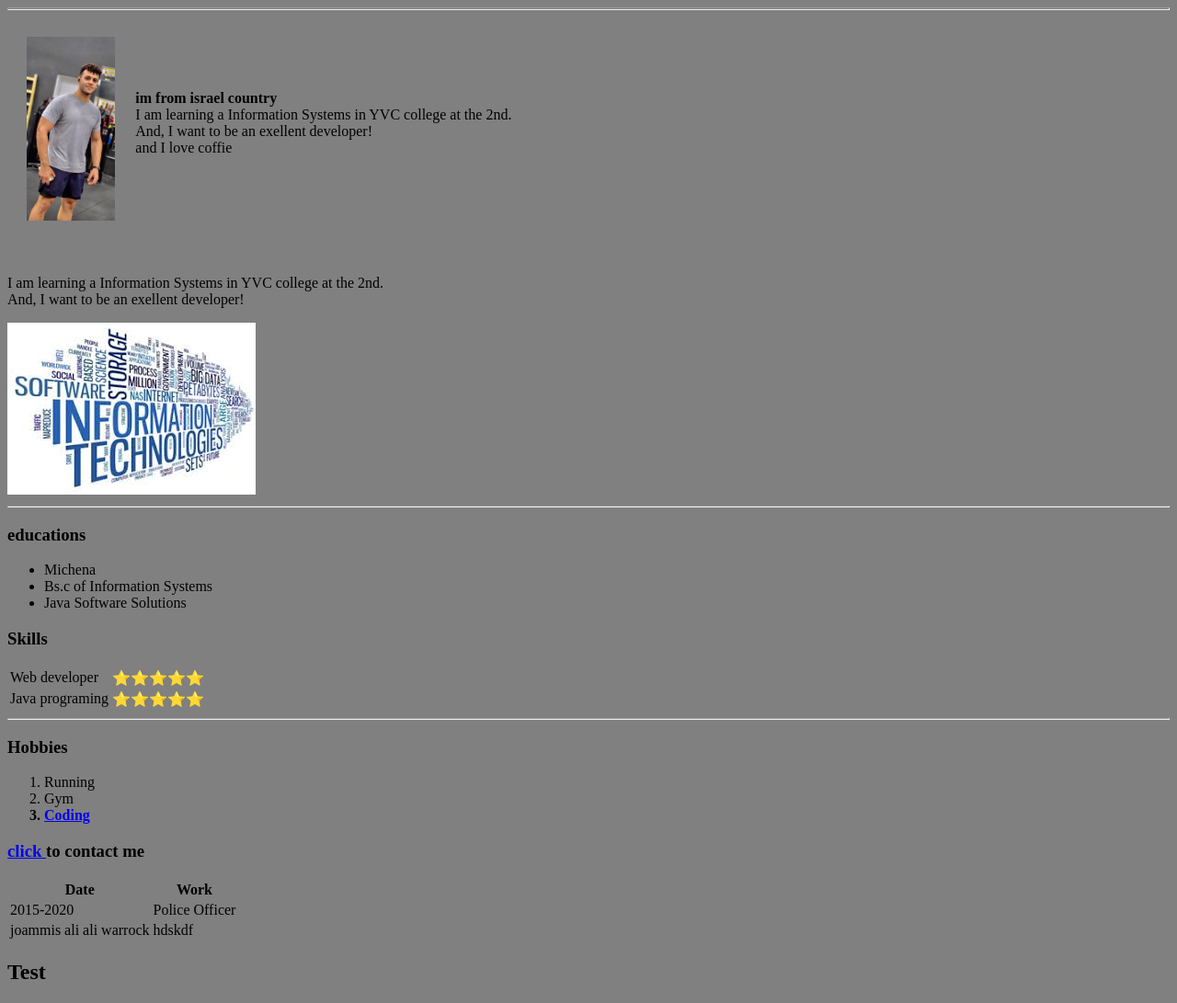
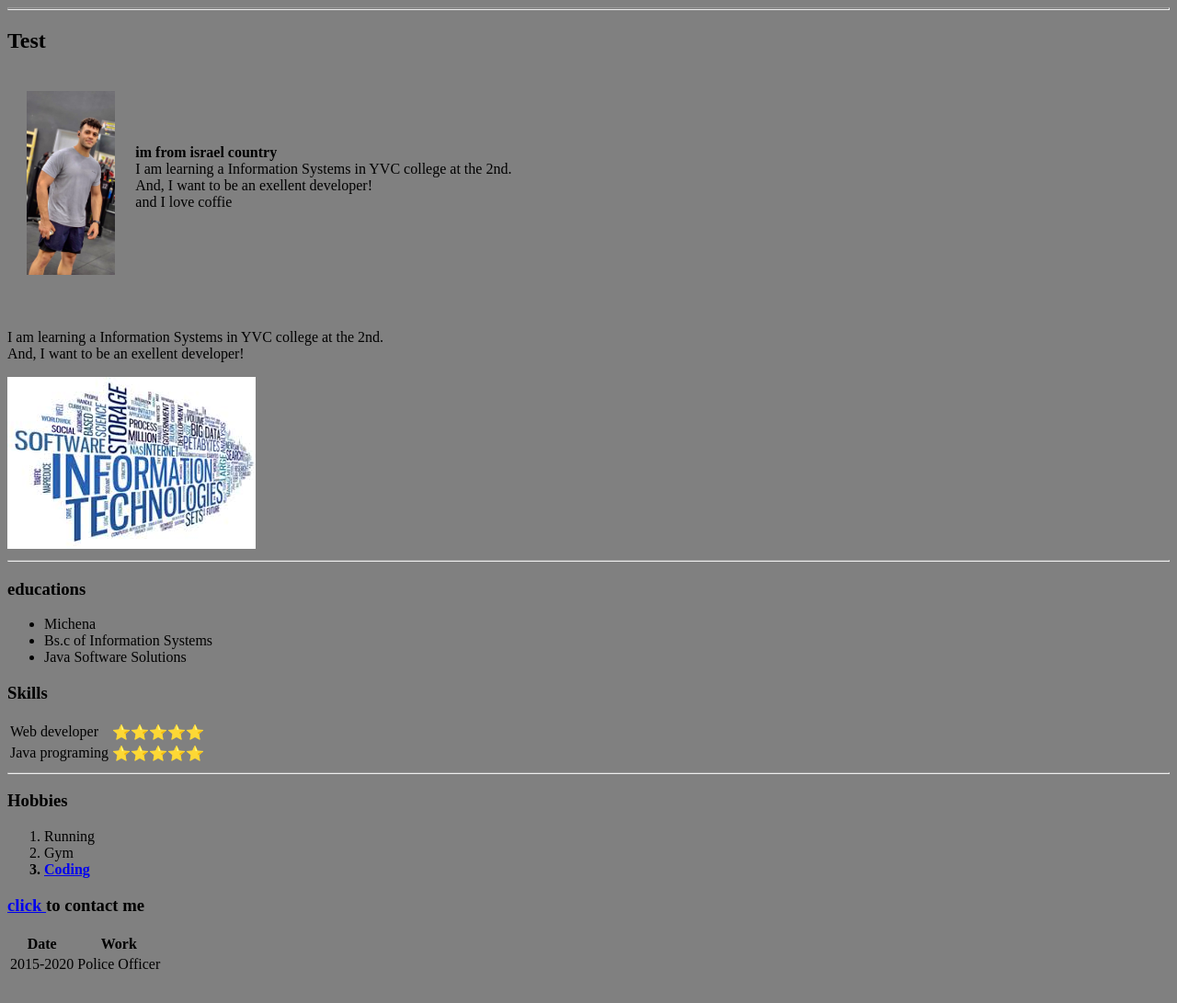
Before and after one commit to AliJoammis/Ali-s-cv, a plain HTML site: page index.html in a window 1280 px wide. Shown: the whole page at 92% size. After the commit the page ends 1069 px from the top, so only its background shows below. Drawn offline with Linux system fonts and the light colour scheme.

Commit message:
Update index.html

```diff
--- a/index.html
+++ b/index.html
@@ -5,6 +5,7 @@
 
         <title>Ali's Personal Site</title>
     </head>
+    <h2>Test</h2>
     <body style="background-color: grey">
         <table cellspacing="20" >
             <tr>
@@ -52,11 +53,6 @@
                 <td>2015-2020</td>
                 <td>Police Officer</td>
             </tr>
-            <tr>
-                <td> joammis ali ali warrock</td>
-                <td> hdskdf</td>
-            </tr>
         </table>
-<h2>Test</h2>
     </body>
 </html>
```
